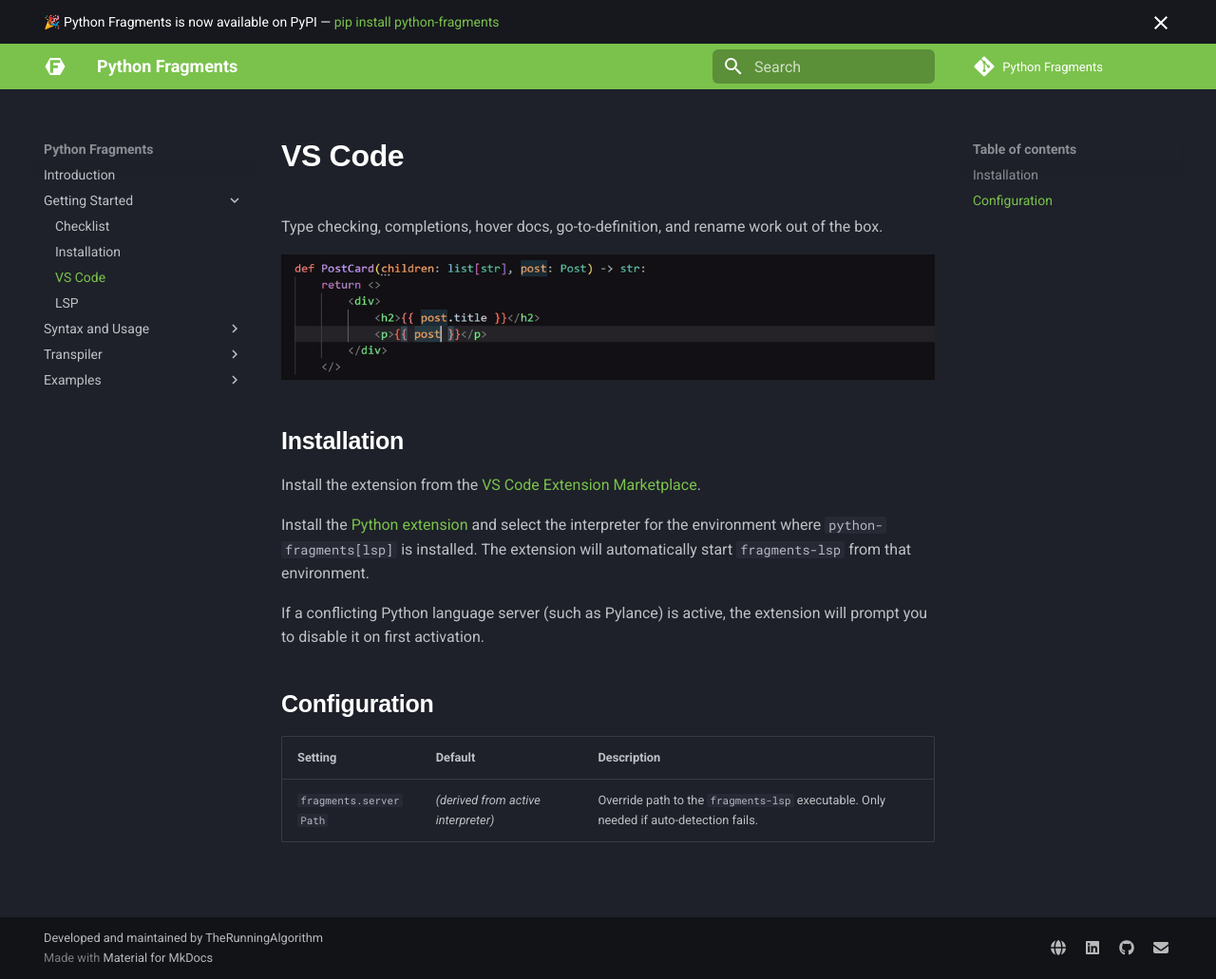
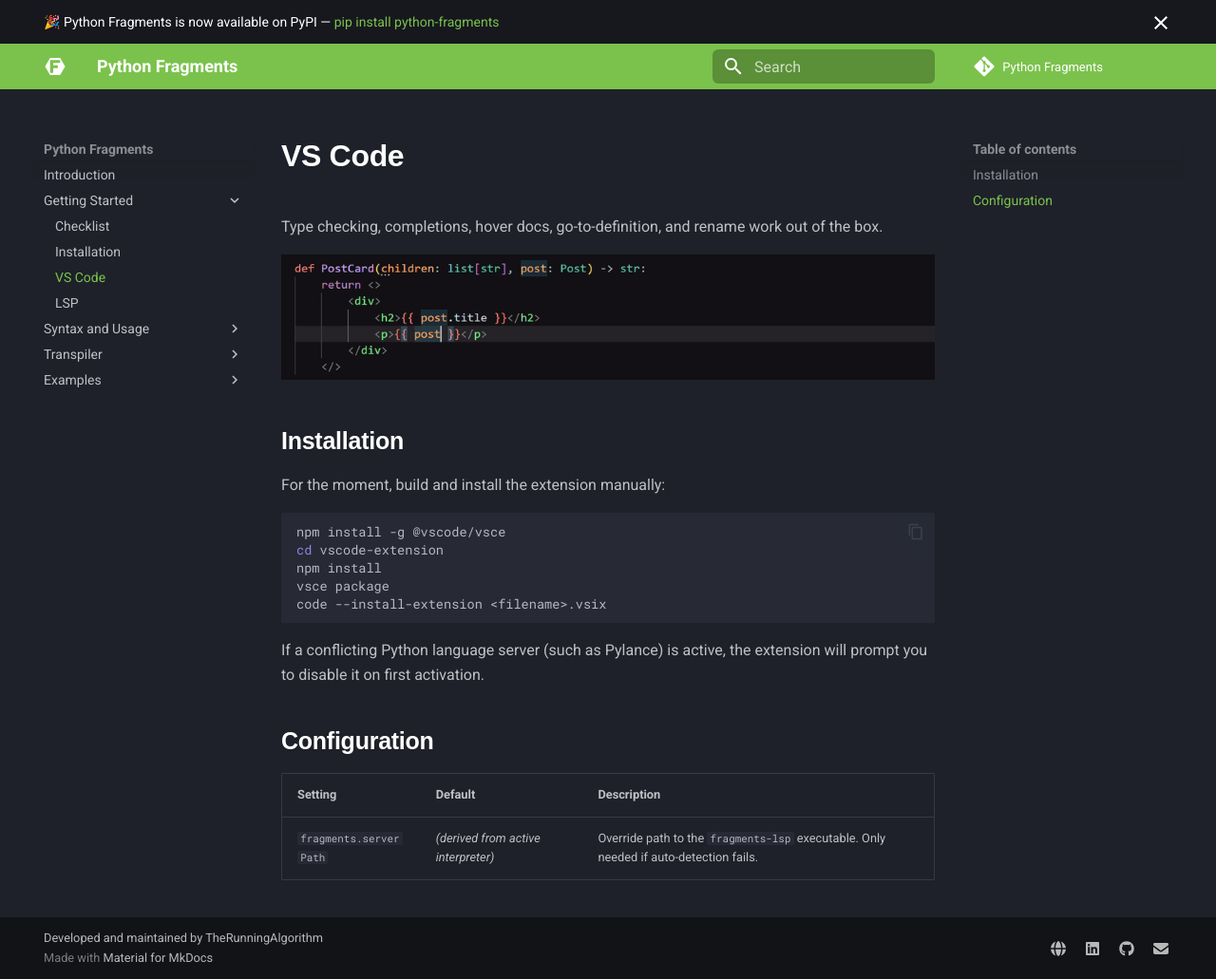
Before and after one commit to TheRunningAlgorithm2/python-fragments, an MkDocs documentation site: the page built from docs/getting-started/vs-code.md, in a window 1280 px wide and 1031 px high. Shown: the whole window at 95% size. Built offline with MkDocs 1.6.1 and Material for MkDocs 9.7.7, drawn with Linux system fonts in a browser that asks for light colours; some web fonts are replaced; comment, search, counter and statistics services are not loaded.

````diff
--- a/docs/getting-started/vs-code.md
+++ b/docs/getting-started/vs-code.md
@@ -6,9 +6,17 @@ Type checking, completions, hover docs, go-to-definition, and rename work out of
 
 ## Installation
 
-Install the extension from the [VS Code Extension Marketplace]().
+For the  moment, build and install the extension manually:
 
-Install the [Python extension](https://marketplace.visualstudio.com/items?itemName=ms-python.python) and select the interpreter for the environment where `python-fragments[lsp]` is installed. The extension will automatically start `fragments-lsp` from that environment.
+```bash
+npm install -g @vscode/vsce
+cd vscode-extension
+npm install
+vsce package
+code --install-extension <filename>.vsix
+```
+
+<!-- Install the [Python extension](https://marketplace.visualstudio.com/items?itemName=ms-python.python) and select the interpreter for the environment where `python-fragments[lsp]` is installed. The extension will automatically start `fragments-lsp` from that environment. -->
 
 If a conflicting Python language server (such as Pylance) is active, the extension will prompt you to disable it on first activation.
 
````
Also changed, not shown: 2 other files.
